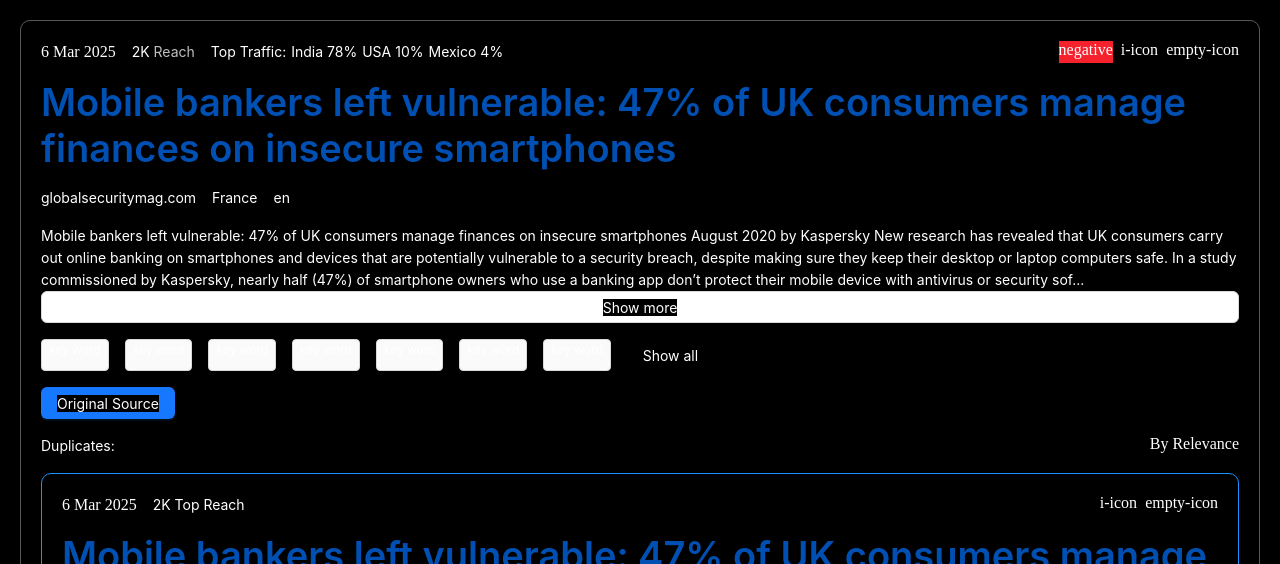
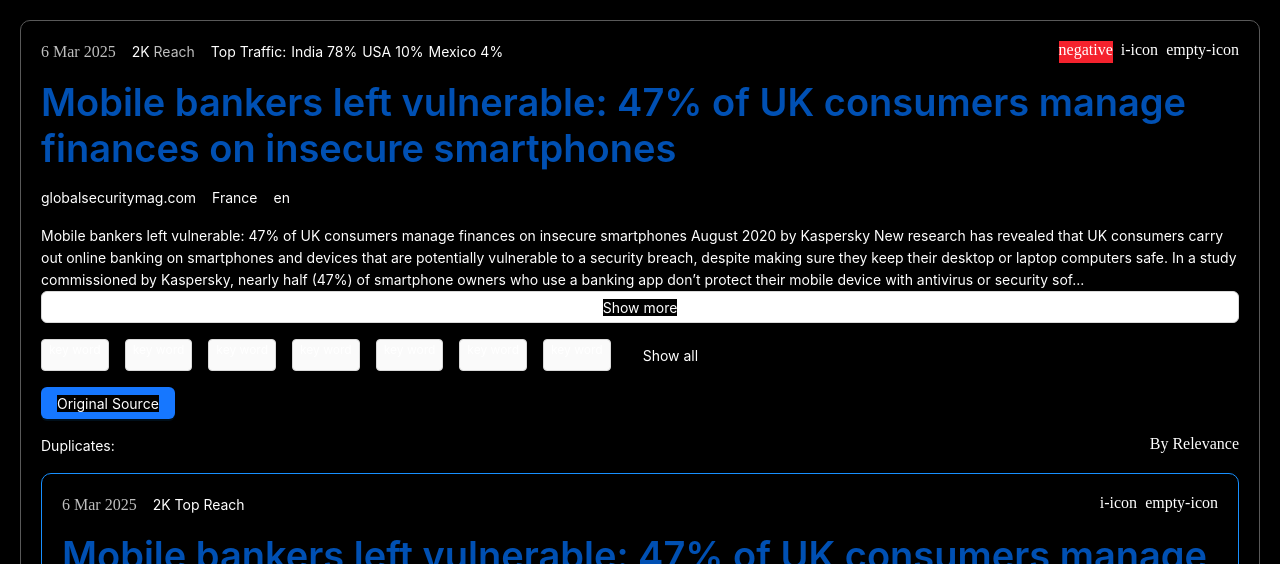
Before and after one commit to gr-sv/newsblock, a React (Create React App) app: page / in a window 1280 px wide. Shown: the top 564 px of the page. Built offline with nearby package versions, Linux system fonts and the light colour scheme.

Commit message:
Add styles for dateOfNews, corrections

```diff
--- a/src/components/shared/dateOfNews/dateOfNews.jsx
+++ b/src/components/shared/dateOfNews/dateOfNews.jsx
@@ -1,7 +1,9 @@
 import React from 'react';
+import classNames from 'classnames';
+import s from './dateOfNews.module.scss';
 import { data } from '../../../data.js';
 
-function DateOfNews () {
+function DateOfNews ({ className, ...otherProps }) {
 
 	const date = new Date(data?.DP);
 
@@ -11,8 +13,19 @@ function DateOfNews () {
 		day: "numeric",
 	};
 
+	const fullDate = date.toLocaleDateString('en-GB', options);
+
+
 	return (
-		<time datetime={data?.DP}>{ date.toLocaleDateString('en-GB', options) }</time>
+		<time
+			datetime={data?.DP}
+			{...otherProps}
+			className={classNames(
+				s.dateColor,
+				className,
+		)}>
+			{ fullDate }
+		</time>
 	)
 }
 
--- /dev/null
+++ b/src/components/shared/dateOfNews/dateOfNews.module.scss
@@ -0,0 +1,7 @@
+.dateColor {
+	color: var(--lightgray) !important;
+}
+
+.numColor {
+	color: var(--white) !important;
+}
--- a/src/components/shared/topTraffic/topTraffic.jsx
+++ b/src/components/shared/topTraffic/topTraffic.jsx
@@ -19,7 +19,7 @@ function TopTraffic ({ className, ...otherProps }) {
 			{(data?.TRAFFIC).map(traffic => (
 				<Text key={traffic.value}>
 					{`${traffic.value === 'United States of America' ? 'USA' : traffic.value} ${Math.round(traffic.count * 100)}%`}
-			  </Text>
+			  	</Text>
 			))}
 		</Flex>
 	)
```
